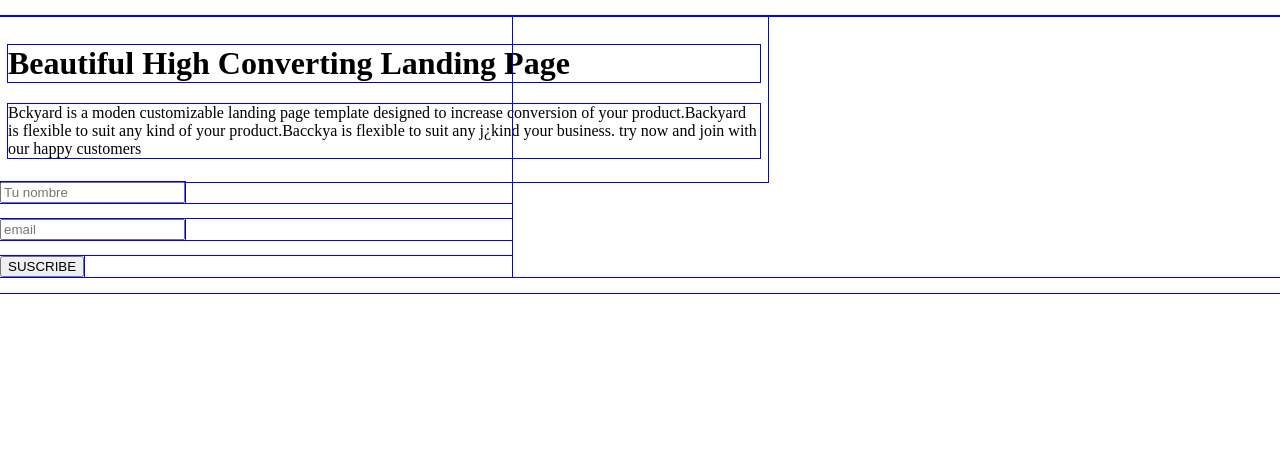
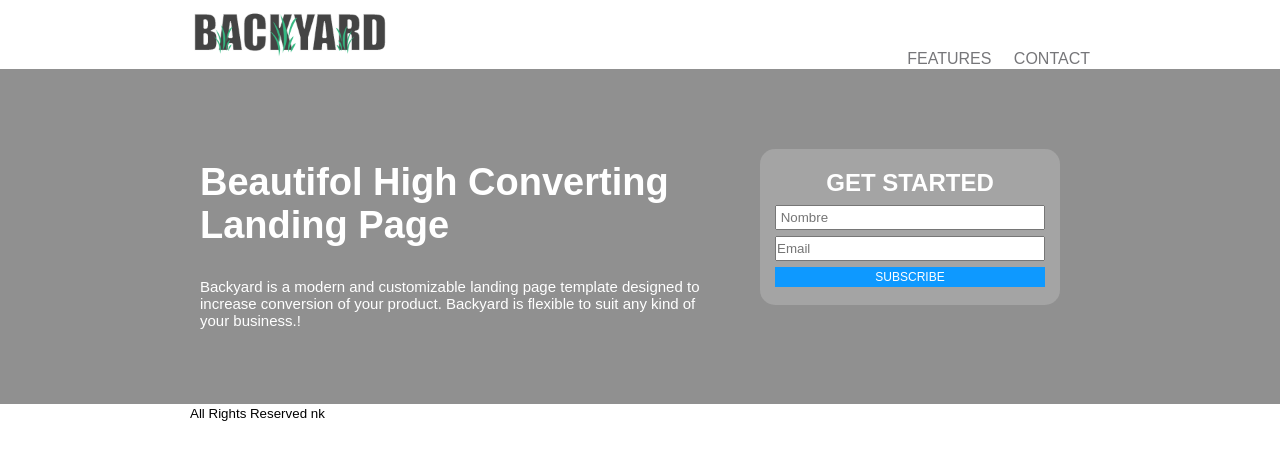
Before and after one commit to tefycoder/Backyard, a plain HTML site: page index.html in a window 1280 px wide. Drawn offline with Linux system fonts and the light colour scheme.

Commit message:
termino de css y modificacion de htmlk

```diff
--- a/css/main.css
+++ b/css/main.css
@@ -1,47 +1,117 @@
-*{
-    OUTLINE:1PX solid blue;
+body
+{
+	padding: 0;
+	margin: 0;
+	font-family: sans-serif;
 }
-
-body{
-    padding: 0;
-    margin: 0;
-
+.container {
+	width: 900px;
+	margin: 0 auto;
 }
-
-.clearfix:after{
-    content:"0";
-    clear: both;
+/* ----- HEADER ---- */
+header img {
+    padding: 8px 0;
 }
-.col-1 ,col-2{
-    float: left;
-    box-sizing: border-box;
-    padding: 8px;
-
+header ul {
+    list-style: none;
+    display: inline-block;
+    float: right;
+    margin-top: 50px;
 }
-
-.col-1{
-    width: 60%;
+header li {
+    display: inline-block;
+    margin-right: 0;
 }
-
-.col-2{
-    width: 40%;
+header a {
+    text-decoration: none;
+    padding-left: 18px;
+    color: #767679;
 }
-
-
-@media(max-width:900px){
-    .conteiner{
-        width: 100%
+/* ------ HERO ---- */
+.clearfix {
+	display: table;
+}
+.clearfix:after {
+	content:" ";
+	clear:both;
+}
+.hero {
+    background: #909090;
+    color: #fff;
+    padding: 50px 0;
     }
-
+.left, .right {
+	float: left;
+	box-sizing: border-box;
+	padding: 10px;
 }
-
-@media(max-width:700px){
-    .conteiner{
-        width: 100%
-
+.left {
+	width: 60%;
+}
+.right {
+	width: 40%;
+}
+.hero h1 {
+    font-size: 38px;
+}
+.hero p {
+    font-size: 15px;
+}
+.hero form {
+	margin: 20px;
+	 background: rgba(193, 193, 193, 0.4);
+	border-radius: 15px;
+	padding: 15px;
+	text-align: center;
+}
+.hero form h2 {
+    margin: 5px 0;
+}
+.hero form input {
+	width: 100%;
+	box-sizing: border-box;
+    margin: 3px 0;
+    padding: 3px 0;
+}
+.hero .subscribe {
+    background: #0e99ff;
+    color: #fff;
+    border: none;
+    padding: 3px 0;
+    font-size: 12px;
+}----- FOOTER ----- */
+footer span {
+    color: blue;
+}
+/* ---- RESPONSIVE ----- */
+@media (max-width:800px) {
+	.container
+	{
+		width: 600px;
+	}
+}
+@media (max-width:724px) {
+	.container {
+		width: 100%;
+	}
+	.left, .right {
+		width: 100%;
+	}
+	.hero form	{
+		margin: 0;
+	}
+    .list-menu {
+        padding: 0;
     }
-    .col-1,.col-2{
-        width:100%;
+    .hero {
+        padding: 0;
     }
-
+    .hero h1 {
+        margin: 0;
+    }
 }
+@media (max-width:400px) {
+    .list-menu a {
+        color: #fff;
+    }
+}
--- a/index.html
+++ b/index.html
@@ -2,37 +2,46 @@
 <html lang="en">
 <head>
 	<meta charset="UTF-8">
-	<meta name="viewport" content="width=device-width, initial-scale=1.0">
+	<meta http-equiv="X-UA-Compatible" content="IE=edge">
+    <meta name="viewport" content="width=device-width, initial-scale=1">
 	<title>Backyard: Descubriendo Breakpoints</title>
 	<link href='https://fonts.googleapis.com/css?family=Open+Sans:400,700,400italic' rel='stylesheet' type='text/css'>
 	<link href='https://fonts.googleapis.com/css?family=Courgette' rel='stylesheet' type='text/css'>
 	<link rel="stylesheet" href="css/main.css">
 </head>
 <body>
-<div>
-    <div class=" conteiner">
-       <div class="col-1">
-        <h1>Beautiful High  Converting  Landing Page</h1>
-        <p class="subtitulo">Bckyard is a moden customizable landing page template designed to increase conversion of your product.Backyard is flexible to suit any kind of your product.Bacckya is flexible to suit any j¿kind your business. try now and join with our happy customers</p>
+<!-- HEADER -->
+    <header>
+        <div class="container">
+            <img class="logo" src="image/logo2.png" width="200px" alt="">
+            <ul class="list-menu">
+                <li><a href="">FEATURES</a></li>
+                <li><a href="">CONTACT</a></li>
+            </ul>
         </div>
-    </div >
-    <div class="col-2">
-        <div class="block-form">
-            <form action="">
-                <p>
-                    <input type="text" name="nombre" placeholder="Tu nombre">
-                </p>
-                <p>
-                    <input type="text" name="email" placeholder="email">
-                </p>
-                <p>
-                    <button type="submit" >SUSCRIBE</button>
-                </p>
-            </form>
-
+    </header>
+<!-- - HERO -->
+    <section class="hero">
+        <div class="container clearfix">
+            <div class="left">
+                <h1>Beautifol High Converting Landing Page</h1>
+                <p>Backyard is a modern and customizable landing page template designed to increase conversion of your product. Backyard is flexible to suit any kind of your business.!</p>
+            </div>
+            <div class="right">
+                <form action="">
+                    <h2>GET STARTED</h2>
+                    <input type="text" placeholder=" Nombre">
+                    <input type="text" placeholder="Email">
+                    <input class="subscribe" type="submit" value="SUBSCRIBE">
+                </form>
+            </div>
         </div>
-    </div>
-</div>
-
+    </section>
+<!--  FOOTER -->
+    <footer>
+        <div class="container">
+            <small>All Rights Reserved <span>nk</span></small>
+        </div>
+    </footer>
 </body>
 </html>
```
